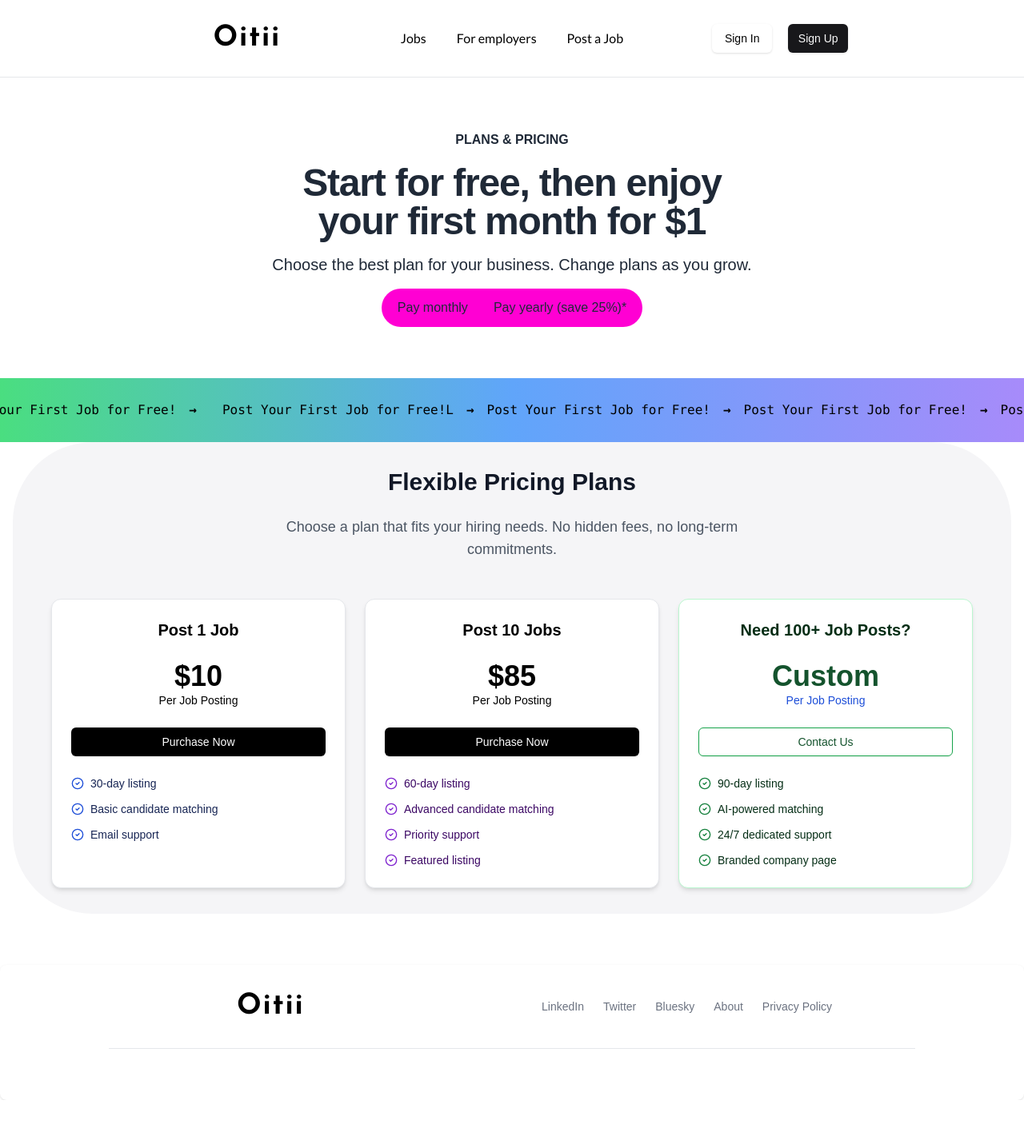
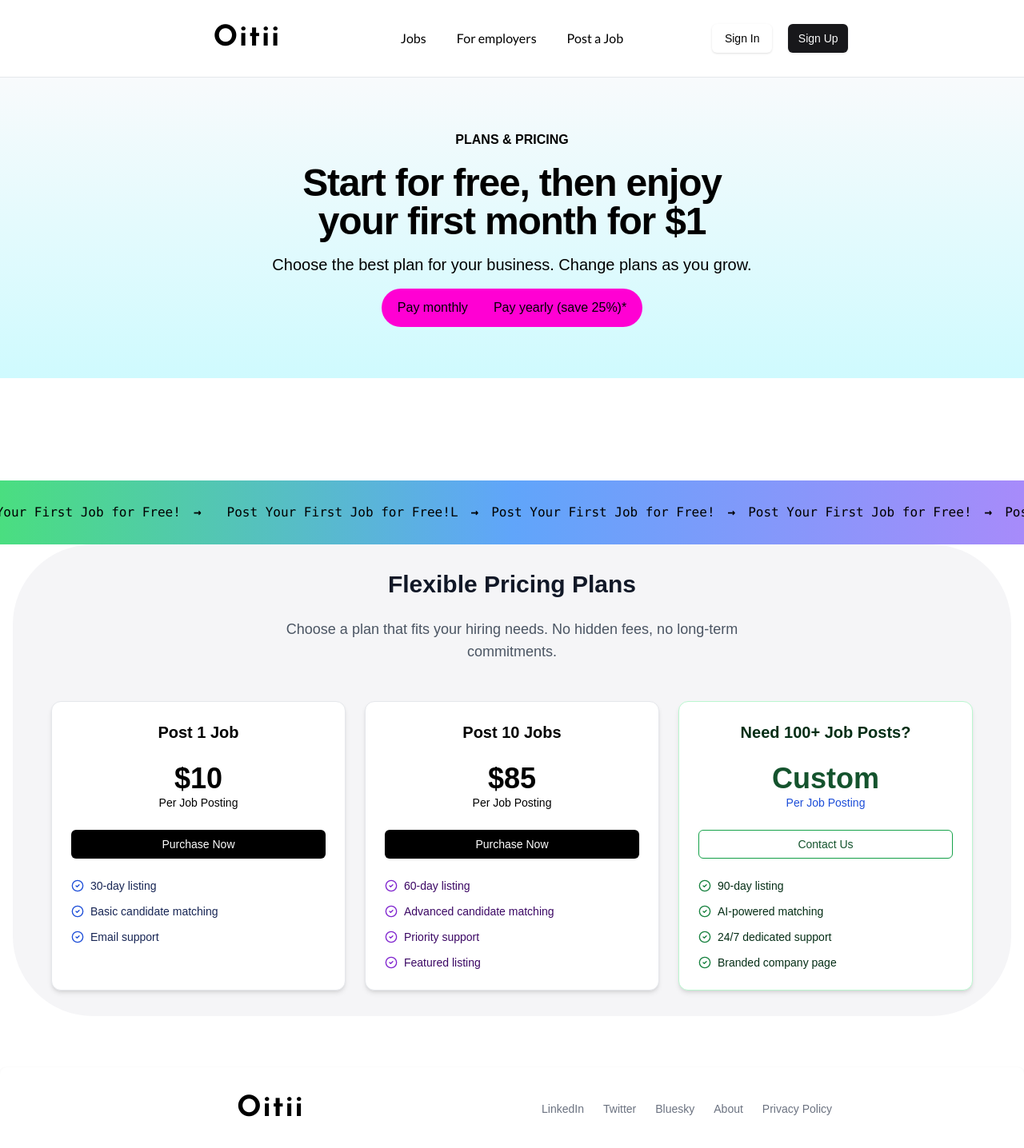
Before and after one commit to TheOverLordEA/oitii, a Next.js app: page /post-a-job in a window 1280 px wide. Shown: the top 1436 px of the page at 80% size. Before the commit the page ends 1376 px from the top, so only its background shows below. Built offline with nearby package versions, Linux system fonts and the light colour scheme; no server answers.

Commit message:
Modified HomePageHeader

```diff
--- a/app/(public-pages)/layout.tsx
+++ b/app/(public-pages)/layout.tsx
@@ -1,3 +1,5 @@
+// "use client";
+
 import HomePageHeader from "@/components/headers/HomePageHeader";
 import Footer from "@/components/footer/Footer";
 
--- a/app/(public-pages)/post-a-job/page.tsx
+++ b/app/(public-pages)/post-a-job/page.tsx
@@ -13,8 +13,9 @@ import { Button } from "@/components/ui/button";
 
 export default function Page() {
   return (
-    <div className="container mx-auto px-4 py-16">
-      <div className="text-center space-y-4 mb-16">
+    <>
+      <section className="bg-gradient-to-t from-cyan-100 to-slate-50">
+        <div className="text-center space-y-4 mb-16 container mx-auto px-4 py-16 text-black">
           <h2 className="text-base font-semibold leading-7 text-center">
             PLANS & PRICING
           </h2>
@@ -37,10 +38,13 @@ export default function Page() {
             </div>
           </div>
         </div>
+      </section>
 
+      <section className="container mx-auto px-4 py-16">
         <FreeJobPost />
 
         <JobPostsPricing />
+      </section>
 
       {/* <div className="grid md:grid-cols-2 lg:grid-cols-4 gap-8"> */}
       {/* Basic Plan */}
@@ -233,7 +237,7 @@ export default function Page() {
           </CardContent>
         </Card>
       </div> */}
-    </div>
+    </>
     // <div className="bg-white">
     //   <div className="container mx-auto px-4 py-16">
     //     <div className="text-center mb-16">
--- a/components/headers/HomePageHeader.tsx
+++ b/components/headers/HomePageHeader.tsx
@@ -32,7 +32,9 @@ const josefin_sans = Josefin_Sans({
 });
 
 const HomePageHeader = async () => {
+  // const router = useRouter();
   const supabase = await createClient();
+
   // console.log("code working");
   const { data, error } = await supabase.auth.getUser();
   console.log(data);
@@ -43,7 +45,9 @@ const HomePageHeader = async () => {
   }
 
   return (
-    <header className="px-4 lg:px-6 py-12 h-16 flex items-center justify-evenly bg-white sticky top-0 z-50 border-b border-gray-200">
+    <header
+      className={`px-4 lg:px-6 py-12 h-16 flex items-center justify-evenly bg-white sticky top-0 z-50 border-b border-gray-200`}
+    >
       <div className="flex md:justify-around justify-between items-center gap-5 w-4/5 ">
         <div className="flex items-center justify-start md:justify-center flex-1">
           <Link className="sr-only" href="/" title="Oitii">
@@ -99,4 +103,21 @@ const HomePageHeader = async () => {
   );
 };
 
+// HomePageHeader.getInitialProps = async () => {
+//   const router = { pathname: "/post-a-job" };
+
+//   console.log(router);
+
+//   const backgroundColorClasses = {
+//     "/post-a-job": "bg-gradient-to-r from-blue-200 to-cyan-200",
+//   };
+
+//   const backgroundColor =
+//     backgroundColorClasses[
+//       router.pathname as keyof typeof backgroundColorClasses
+//     ] || "bg-white";
+
+//   return { backgroundColor };
+// };
+
 export default HomePageHeader;
```
Lines whose indentation alone changed are shown as unchanged.
